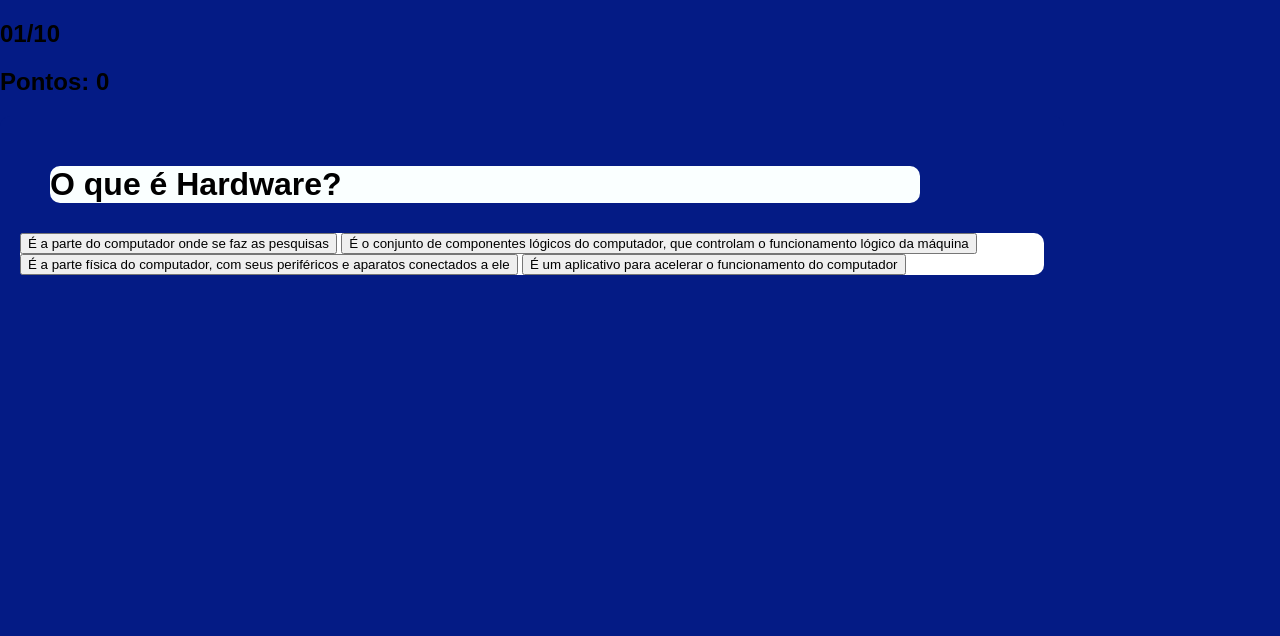
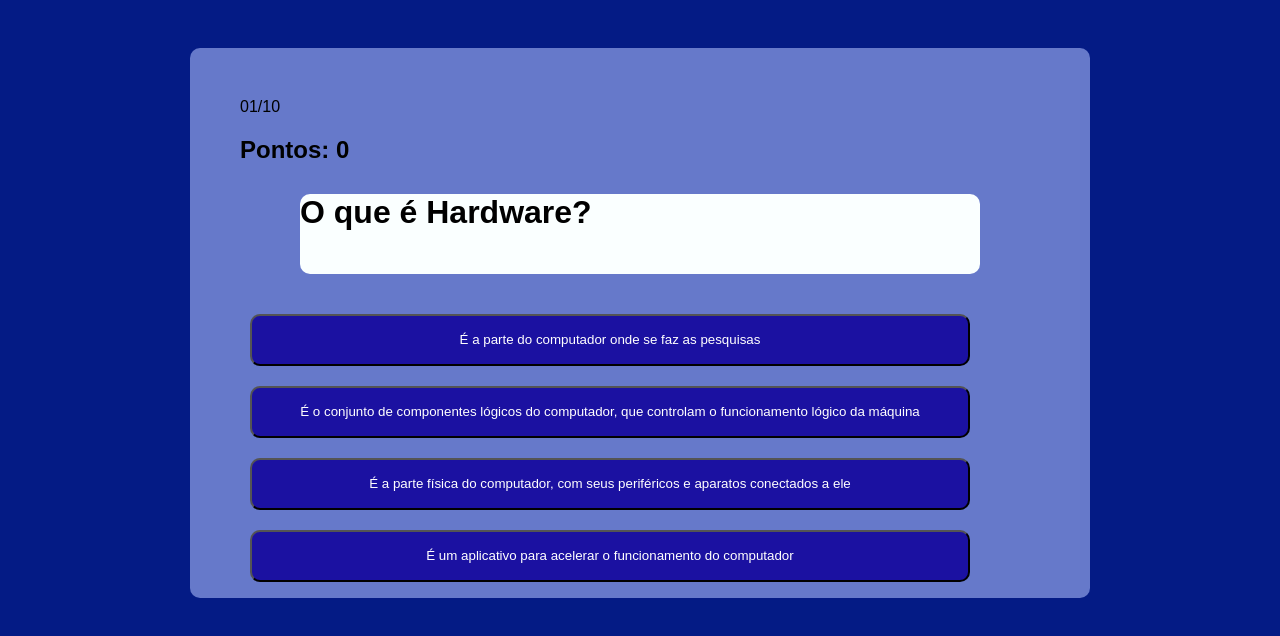
Before and after one commit to ThaysaI15/quiz_web, a plain HTML site: page qst_1.html in a window 1280 px wide. Drawn offline with Linux system fonts and the light colour scheme.

Commit message:
Add files via upload

```diff
--- a/java.js
+++ b/java.js
@@ -1,4 +1,4 @@
-function iniciarquiz() {
+function iniciarquiz(dificuldade) {
 if (dificuldade === "facil") {
     window.location.href = "qst_1.html";
 }
--- a/qst_1.html
+++ b/qst_1.html
@@ -8,19 +8,24 @@
     <title>Pergunta 1 - Fácil</title>
 </head>
 <body>
-    <h2>01/10</h2>
-    <h2>Pontos: 0</h2>
     <div class="retangulo">
+        <div class="cima">
+            01/10
+            <h2>Pontos: 0</h2>
+        </div>
         <div class="pergunta">
             <h1>O que é Hardware?</h1>
         </div>
         <div class="opcoes">
-            <button class="a">É a parte do computador onde se faz as pesquisas</button>
-            <button>É o conjunto de componentes lógicos do computador, que controlam o funcionamento lógico da máquina
+            <button class="botao">É a parte do computador onde se faz as pesquisas</button>
+            <br>
+            <button class="botao">É o conjunto de componentes lógicos do computador, que controlam o funcionamento lógico da máquina
             </button>
-            <button>É a parte física do computador, com seus periféricos e aparatos conectados a ele
+            <br>
+            <button class="botao">É a parte física do computador, com seus periféricos e aparatos conectados a ele
             </button>
-            <button>É um aplicativo para acelerar o funcionamento do computador
+            <br>
+            <button class="botao">É um aplicativo para acelerar o funcionamento do computador
             </button>
         </div>
     </div>
--- a/qsts.css
+++ b/qsts.css
@@ -2,20 +2,25 @@ body{
     font-family: Arial, sans-serif;
     background: rgb(4, 27, 133);
     flex-direction: column;
+    display: flex;
     align-items: center;
     justify-content: center;
-    margin: 0;
+    margin-left: auto;
+    margin-right: auto;
 }
 .retangulo{
     border-color: black;
-    border: 10px;
+    border: 30px;
+    margin-left: auto;
+    margin-right: auto;
+    margin: 40px;
     border-radius: 10px;
     align-items: center;
-    background-color: rgb(4, 27, 133);
-    padding: 20px;
-    width: 80%;
+    background-color: rgb(102, 121, 202);
+    padding: 50px;
+    width: 800px;
     justify-content: center;
-    height: 500px;
+    height: 450px;
     justify-content: space-between;
 }
 .pergunta{
@@ -26,11 +31,30 @@ body{
     margin: 30px;
     width: 85%;
     align-items: center;
+    margin-left: auto;
+    margin-right: auto;
+    height: 80px;
 }
 
-.opcoes{
-    background-color: #ffffff;
+/* .opcoes{
+    background-color: #b43a3a;
     border-radius: 10px;
-    color: white;
+    color: rgb(230, 86, 86);
     cursor: pointer;
+} */
+
+.botao{
+    margin: 10px;
+    align-items: center;
+    justify-content: center;
+    background-color: #1b11a1;
+    border-radius: 10px;
+    color: rgb(255, 255, 255);
+    cursor: pointer;
+    width: 90%;
+    height: 52px;
 }
+
+.cima{
+    text-align: left;
+}
```
Also changed, not shown: index.html (+1 -1 lines).
